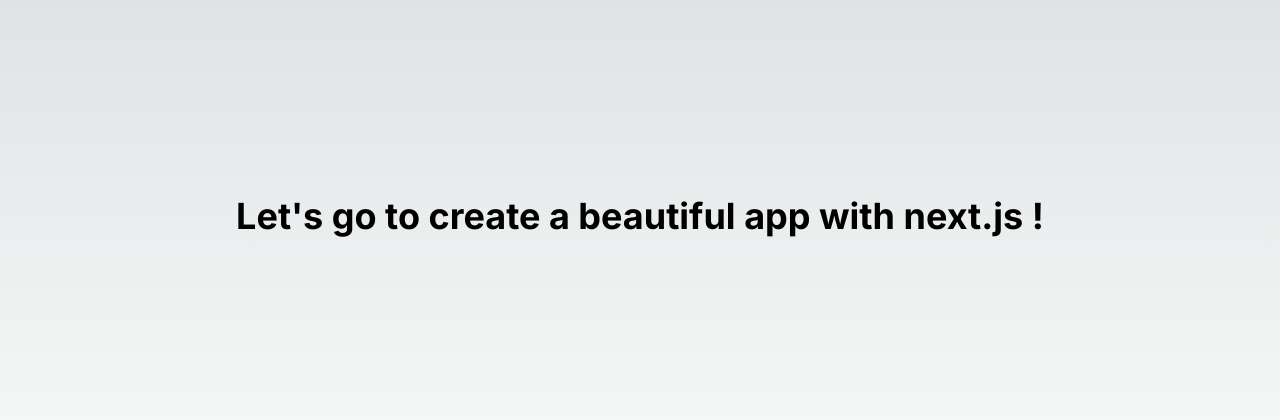
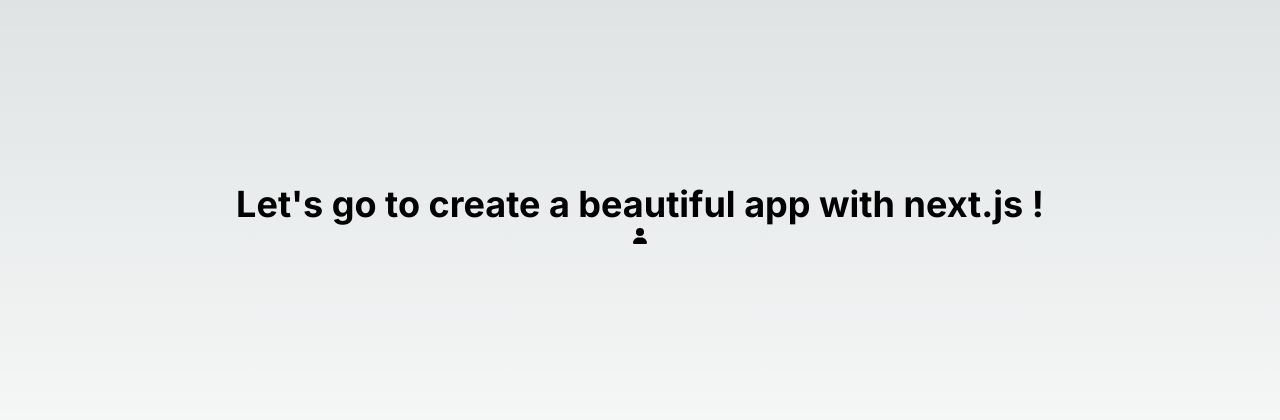
Before and after one commit to Lugdu84/plan-together, a Next.js app: page / in a window 1280 px wide. Shown: the part 184-604 px from the top of the page. Built offline with nearby package versions, Linux system fonts and the light colour scheme.

Commit message:
feature-#23 Set up architecture

```diff
--- /dev/null
+++ b/app/error.tsx
@@ -0,0 +1,12 @@
+'use client'
+
+function Error() {
+  return (
+    <div>
+      <h1> Erreur</h1>
+      <p>Oups, une erreur s&apos;est produite</p>
+    </div>
+  )
+}
+
+export default Error
--- a/app/layout.tsx
+++ b/app/layout.tsx
@@ -6,14 +6,16 @@
 const inter = Inter({ subsets: ['latin'] })
 
 export const metadata: Metadata = {
-  title: 'Create Next App',
+  title: 'Plan Together',
   description: 'Generated by create next app',
 }
 
 export default function RootLayout({ children }: { children: ReactNode }) {
   return (
     <html lang="en">
-      <body className={inter.className}>{children}</body>
+      <body className={inter.className}>
+        <main>{children}</main>
+      </body>
     </html>
   )
 }
--- /dev/null
+++ b/app/not-found.tsx
@@ -0,0 +1,12 @@
+import React from 'react'
+
+function NotFound() {
+  return (
+    <div>
+      <h1>404</h1>
+      <p> Oups, la page que vous demandez n&apos;existe pas </p>
+    </div>
+  )
+}
+
+export default NotFound
--- a/app/page.tsx
+++ b/app/page.tsx
@@ -1,9 +1,15 @@
+import { FontAwesomeIcon } from '@fortawesome/react-fontawesome'
+import { faUser } from '@fortawesome/free-solid-svg-icons'
+
 export default function Home() {
   return (
     <main className="flex flex-col items-center justify-center w-screen h-screen">
       <h1 className="text-4xl font-bold">
         Let&apos;s go to create a beautiful app with next.js !
       </h1>
+      <div>
+        <FontAwesomeIcon icon={faUser} />
+      </div>
     </main>
   )
 }
--- a/package.json
+++ b/package.json
@@ -10,6 +10,11 @@
     "test": "jest --watchAll"
   },
   "dependencies": {
+    "@fortawesome/fontawesome-svg-core": "^6.4.2",
+    "@fortawesome/free-brands-svg-icons": "^6.4.2",
+    "@fortawesome/free-regular-svg-icons": "^6.4.2",
+    "@fortawesome/free-solid-svg-icons": "^6.4.2",
+    "@fortawesome/react-fontawesome": "^0.2.0",
     "@prisma/client": "^5.2.0",
     "@types/node": "20.5.9",
     "@types/react": "18.2.21",
```
